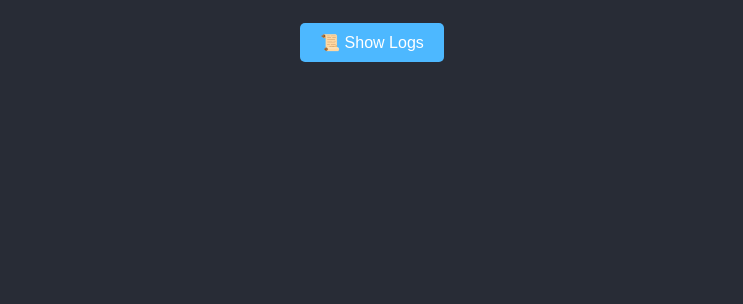
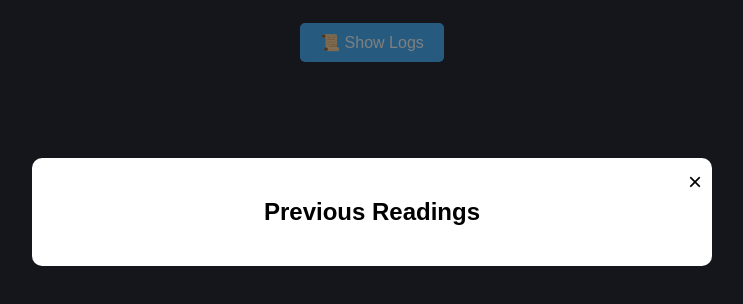
Before and after one commit to Mo-Nagi/EmbeddedProject, a website: page index.html in a window 1280 px wide. Shown: the part 188-492 px from the top of the page, without its empty margins (268-1011 px from the left). Drawn offline with Linux system fonts and the light colour scheme; no server answers.

Commit message:
Update style.css

```diff
--- a/style.css
+++ b/style.css
@@ -49,21 +49,27 @@ button {
     width: 100%;
     height: 100%;
     background-color: rgba(0, 0, 0, 0.5);
+    display: flex;
+    align-items: center;
+    justify-content: center;
 }
 
 .popup-content {
     background-color: white;
     color: black;
-    margin: 10% auto;
     padding: 20px;
     border-radius: 10px;
     width: 50%;
     text-align: center;
+    position: relative;
 }
 
 .close {
     position: absolute;
-    right: 20px;
+    top: 10px;
+    right: 10px;
     font-size: 24px;
     cursor: pointer;
+    background: none;
+    border: none;
 }
```
